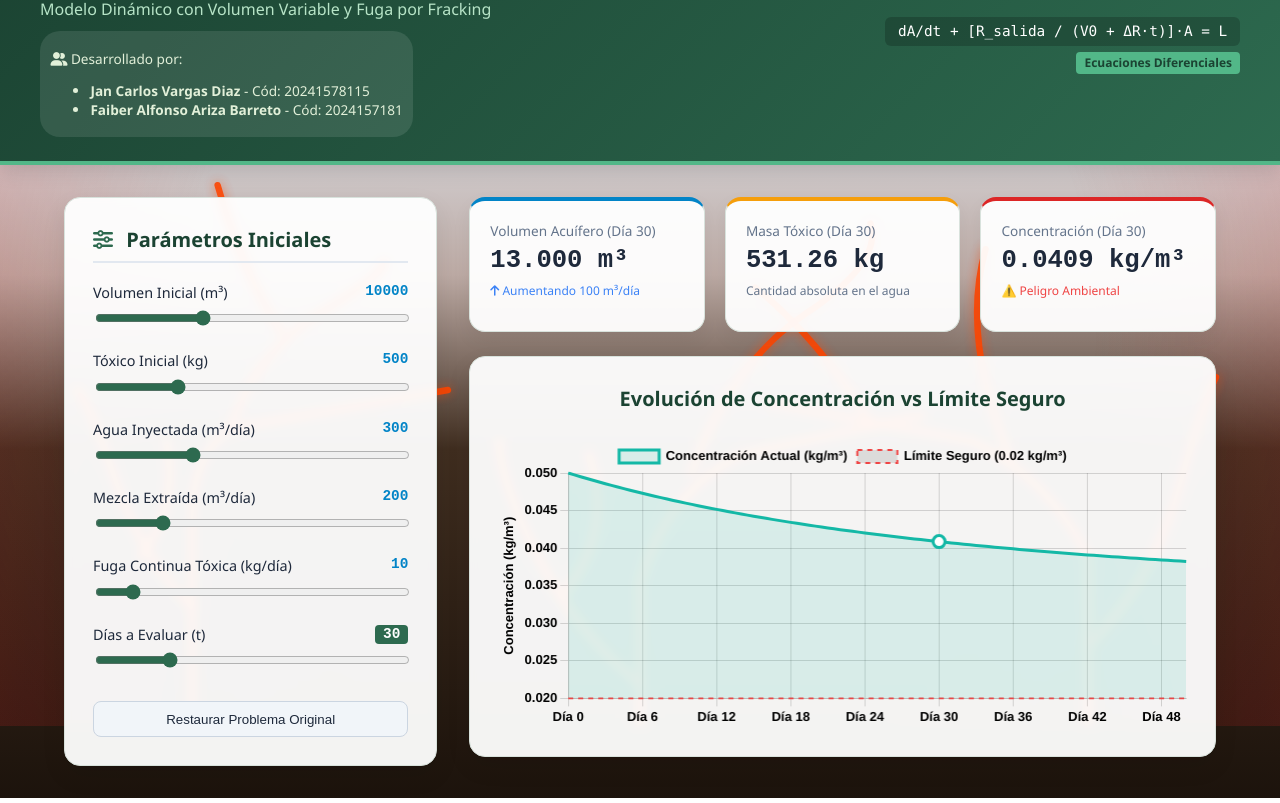
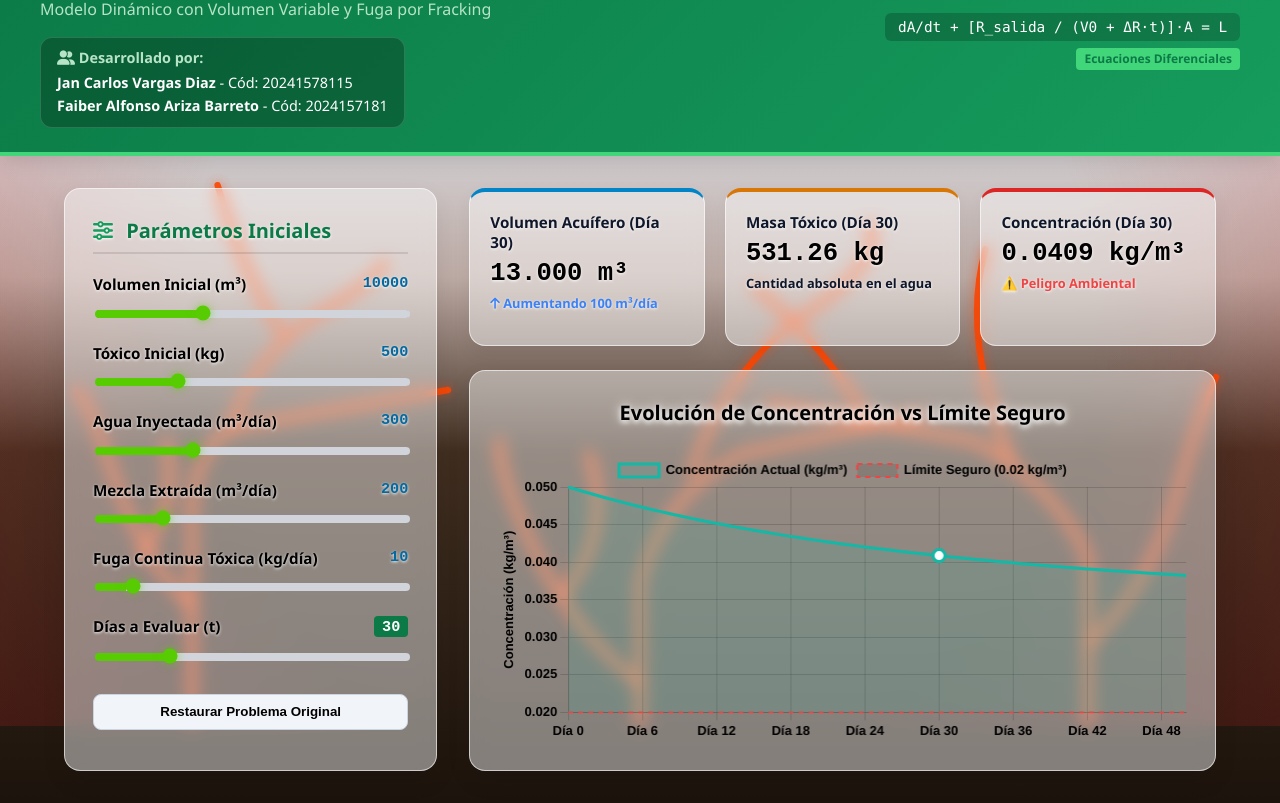
Before and after one commit to FaiberAB/Proyecto-E.D, a plain HTML site: page index.html in a window 1280 px wide. Shown: the part 74-877 px from the top of the page. Drawn offline with nearby package versions, Linux system fonts and the light colour scheme.

Commit message:
Update style.css

```diff
--- a/style.css
+++ b/style.css
@@ -1,16 +1,22 @@
 :root {
-  --eco-green-dark:  #1b4332;
-  --eco-green-mid:   #2d6a4f;
-  --eco-green-light: #52b788;
+  --eco-green-dark:  #0b7a46;
+  --eco-green-mid:   #169c5d;
+  --eco-green-light: #42d67b;
   --eco-mint:        #b7e4c7;
   --soil-top:        #402e20;
   --soil-deep:       #1c130c;
   --water-clean:     #0284c7;
   --water-toxic:     #dc2626;
-  --card-bg:         rgba(255, 255, 255, 0.95);
-  --card-border:     #d8e2dc;
-  --text-main:       #1e293b;
-  --text-dim:        #64748b;
+
+  --card-bg:         rgba(255, 255, 255, 0.45);
+  --card-border:     rgba(255, 255, 255, 0.6);
+
+  --verde-pasto:      #58cc02;
+  --verde-pasto-dark: #45a501;
+  --verde-pasto-glow: rgba(88, 204, 2, 0.5);
+
+  --text-main:       #000000;
+  --text-dim:        #0f172a;
 }
 
 * { box-sizing: border-box; }
@@ -107,14 +113,29 @@ header {
   font-size: 1rem;
   font-weight: 300;
 }
+
 .autores {
-  margin: 0.4rem 0 0 0;
-  font-size: 0.85rem;
-  color: #e2f0d9;
-  background: rgba(255,255,255,0.1);
+  margin: 0.8rem 0 0 0;
+  font-size: 0.9rem;
+  color: #ffffff;
+  background: rgba(0, 0, 0, 0.25);
   display: inline-block;
-  padding: 0.25rem 0.65rem;
-  border-radius: 20px;
+  padding: 0.6rem 1rem;
+  border-radius: 12px;
+  border: 1px solid rgba(255, 255, 255, 0.15);
+}
+.autores .titulo-autores {
+  margin: 0 0 0.4rem 0;
+  font-weight: 600;
+  color: var(--eco-mint);
+}
+.autores .lista-autores {
+  margin: 0;
+  padding: 0;
+  list-style: none;
+}
+.autores .lista-autores li {
+  margin-bottom: 0.2rem;
 }
 
 .formula-box { text-align: right; }
@@ -156,14 +177,21 @@ main {
   border-radius: 1rem;
   padding: 1.75rem;
   box-shadow: 0 10px 25px rgba(0,0,0,0.08);
-  backdrop-filter: blur(4px);
+  backdrop-filter: blur(8px);
+  -webkit-backdrop-filter: blur(8px);
 }
+
+.panel h2, .campo label, .campo .valor {
+  text-shadow: 0px 1px 3px rgba(255, 255, 255, 0.9);
+}
+
 .panel h2 {
   font-size: 1.25rem;
   color: var(--eco-green-dark);
   margin: 0 0 1.25rem 0;
   padding-bottom: 0.5rem;
-  border-bottom: 2px solid #e2e8f0;
+  border-bottom: 2px solid rgba(0,0,0,0.1);
+  font-weight: 800;
 }
 .panel h2 i { color: var(--eco-green-mid); margin-right: 0.5rem; }
 
@@ -171,27 +199,62 @@ main {
 .campo label {
   display: flex;
   justify-content: space-between;
-  font-size: 0.9rem;
+  font-size: 0.95rem;
   color: var(--text-main);
-  font-weight: 500;
+  font-weight: 700;
   margin-bottom: 0.4rem;
 }
 .campo .valor {
   font-family: monospace;
-  color: var(--water-clean);
-  font-weight: bold;
+  color: #0369a1;
+  font-weight: 800;
 }
 .campo.dias .valor {
   color: #fff;
-  background: var(--eco-green-mid);
+  background: var(--eco-green-dark);
   padding: 0.1rem 0.5rem;
   border-radius: 4px;
+  text-shadow: none;
 }
 
 input[type="range"] {
   width: 100%;
-  accent-color: var(--eco-green-mid);
   cursor: pointer;
+  accent-color: var(--verde-pasto);
+  background: transparent;
+}
+
+input[type="range"]::-webkit-slider-runnable-track{
+  height:8px;
+  border-radius:999px;
+  background:linear-gradient(to right,var(--verde-pasto) 0%,var(--verde-pasto) var(--value,50%),#d1d5db var(--value,50%),#d1d5db 100%);
+}
+input[type="range"]::-webkit-slider-thumb{
+  -webkit-appearance:none;
+  appearance:none;
+  width:18px;
+  height:18px;
+  border-radius:50%;
+  background:var(--verde-pasto);
+  border:2px solid #fff;
+  margin-top:-5px;
+  box-shadow:0 0 8px var(--verde-pasto-glow);
+}
+input[type="range"]::-moz-range-progress{
+  background:var(--verde-pasto);
+  height:8px;
+}
+input[type="range"]::-moz-range-track{
+  background:#d1d5db;
+  height:8px;
+}
+input[type="range"]::-moz-range-thumb{
+  width:18px;
+  height:18px;
+  border:none;
+  border-radius:50%;
+  background:var(--verde-pasto);
+  box-shadow:0 0 8px var(--verde-pasto-glow);
 }
 
 .btn-reset {
@@ -199,11 +262,11 @@ input[type="range"] {
   margin-top: 0.5rem;
   background: #f1f5f9;
   border: 1px solid #cbd5e1;
-  color: var(--text-main);
+  color: #000;
   padding: 0.6rem;
   border-radius: 0.5rem;
   cursor: pointer;
-  font-weight: 500;
+  font-weight: 700;
   transition: all 0.2s ease;
 }
 .btn-reset:hover {
@@ -227,19 +290,32 @@ input[type="range"] {
   border-radius: 1rem;
   padding: 1.25rem;
   box-shadow: 0 8px 20px rgba(0,0,0,0.05);
+  backdrop-filter: blur(8px);
+  -webkit-backdrop-filter: blur(8px);
 }
-.tarjeta p.label { color: var(--text-dim); font-size: 0.85rem; margin: 0; font-weight: 500; }
+
+.tarjeta p.label, .tarjeta h3, .tarjeta .nota {
+  text-shadow: 0px 1px 3px rgba(255, 255, 255, 0.9);
+}
+
+.tarjeta p.label {
+  color: var(--text-dim);
+  font-size: 0.95rem;
+  margin: 0;
+  font-weight: 700;
+}
 .tarjeta h3 {
   font-family: monospace;
   font-size: 1.6rem;
   color: var(--text-main);
   margin: 0.4rem 0 0 0;
+  font-weight: 800;
 }
-.tarjeta .nota { font-size: 0.75rem; margin-top: 0.4rem; color: var(--text-dim); }
+.tarjeta .nota { font-size: 0.8rem; margin-top: 0.4rem; color: var(--text-dim); font-weight: 600; }
 
 #tarjeta-vol { border-top-color: #0284c7; }
-#tarjeta-tox { border-top-color: #f59e0b; }
-#tarjeta-conc { border-top-color: var(--eco-green-light); transition: border-color 0.3s ease; }
+#tarjeta-tox { border-top-color: #d97706; }
+#tarjeta-conc { border-top-color: var(--eco-green-dark); transition: border-color 0.3s ease; }
 #tarjeta-conc.peligro { border-top-color: var(--water-toxic); }
 
 .grafica-panel {
@@ -247,5 +323,12 @@ input[type="range"] {
   display: flex;
   flex-direction: column;
 }
-.grafica-panel h2 { text-align: center; border: none; font-weight: 600; }
+
+.grafica-panel h2 {
+  text-align: center;
+  border: none;
+  font-weight: 900;
+  color: #000000;
+  text-shadow: 0px 2px 5px rgba(255, 255, 255, 1), 0px 0px 12px rgba(255, 255, 255, 1);
+}
 .grafica-cont { position: relative; flex-grow: 1; min-height: 18rem; }
```
